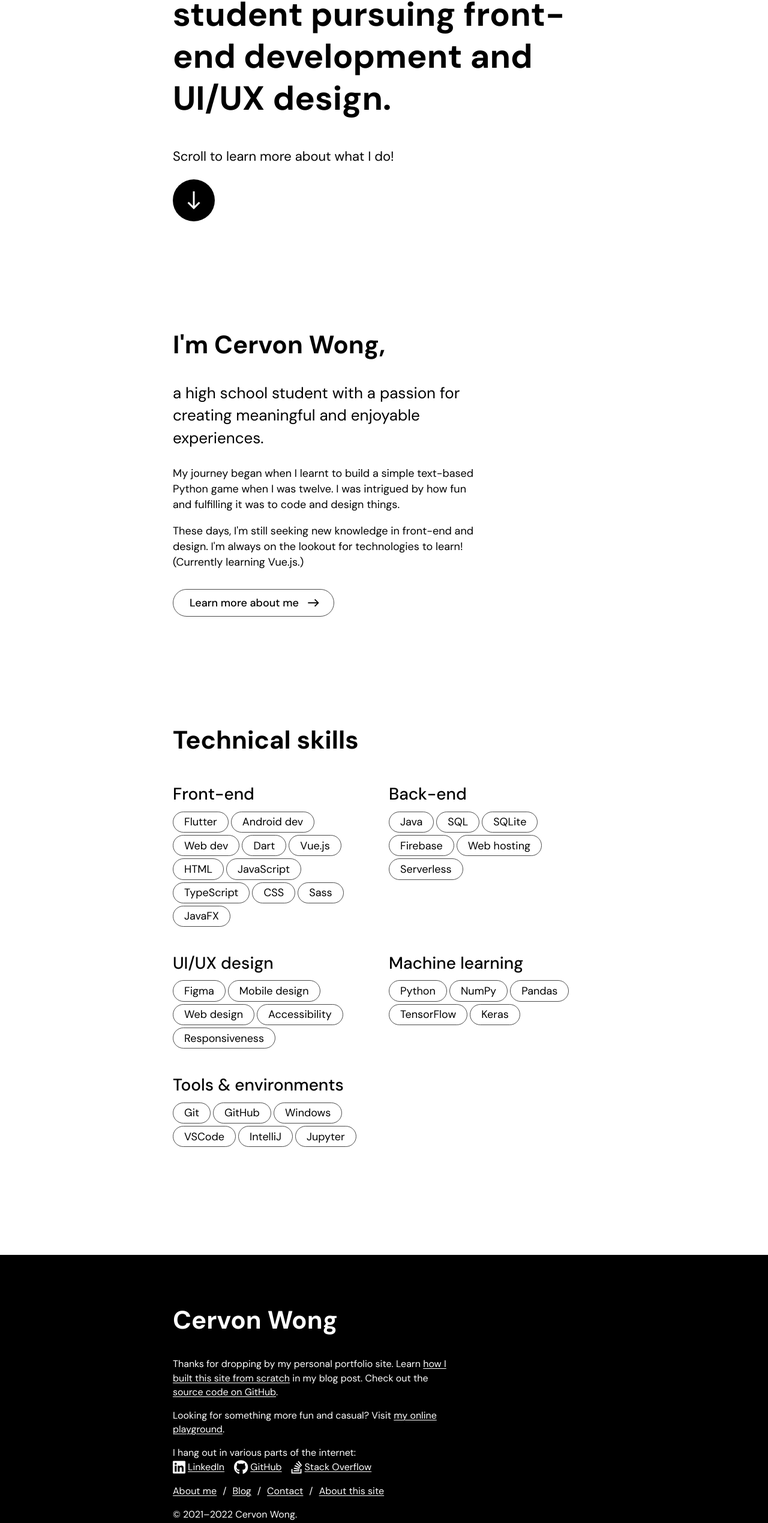
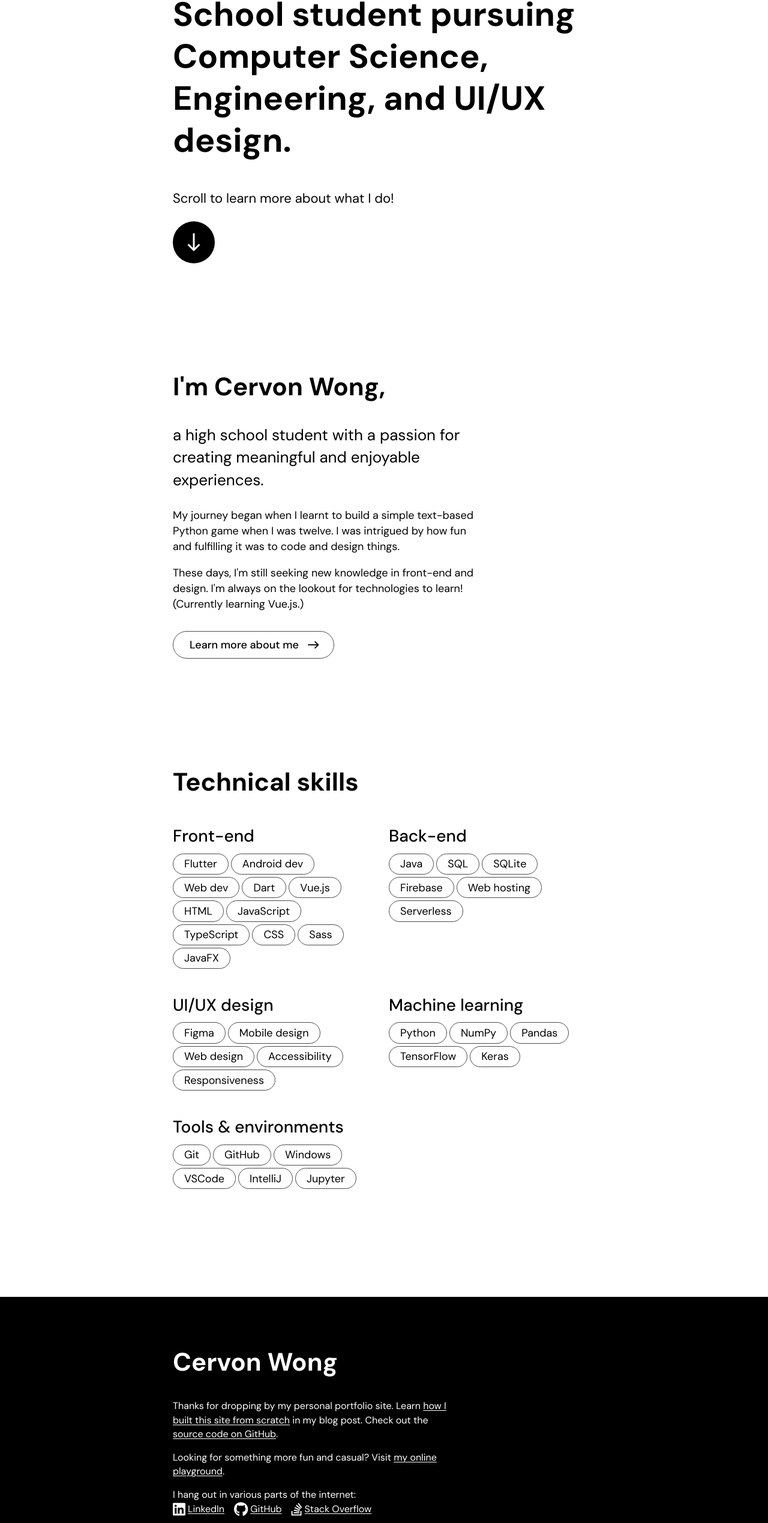
Before and after one commit to cervonwong/portfolio, a Vue app: page / in a window 1280 px wide. Shown: the part 226-2765 px from the top of the page at 60% size. Built offline with nearby package versions, Linux system fonts and the light colour scheme.

Commit message:
Update title text on home page to place less emphasis on front-end and UX

```diff
--- a/src/assets/data/site_info.json
+++ b/src/assets/data/site_info.json
@@ -1,4 +1,4 @@
 {
-  "lastUpdated": "10 February 2022",
-  "lastUpdatedIso": "2022-02-10"
+  "lastUpdated": "30 March 2022",
+  "lastUpdatedIso": "2022-03-30"
 }
--- a/src/views/Home.vue
+++ b/src/views/Home.vue
@@ -6,8 +6,8 @@
   <main>
     <section class="section-intro">
       <h1>
-        Hi! I'm a high school student pursuing front-end development and UI/UX
-        design.
+        Hi! I'm a Year 5 NUS High School student pursuing Computer Science,
+        Engineering, and UI/UX design.
       </h1>
       <p class="intro-subtitle">Scroll to learn more about what I do!</p>
       <a href="#about" class="intro-scroll-anchor">
```
